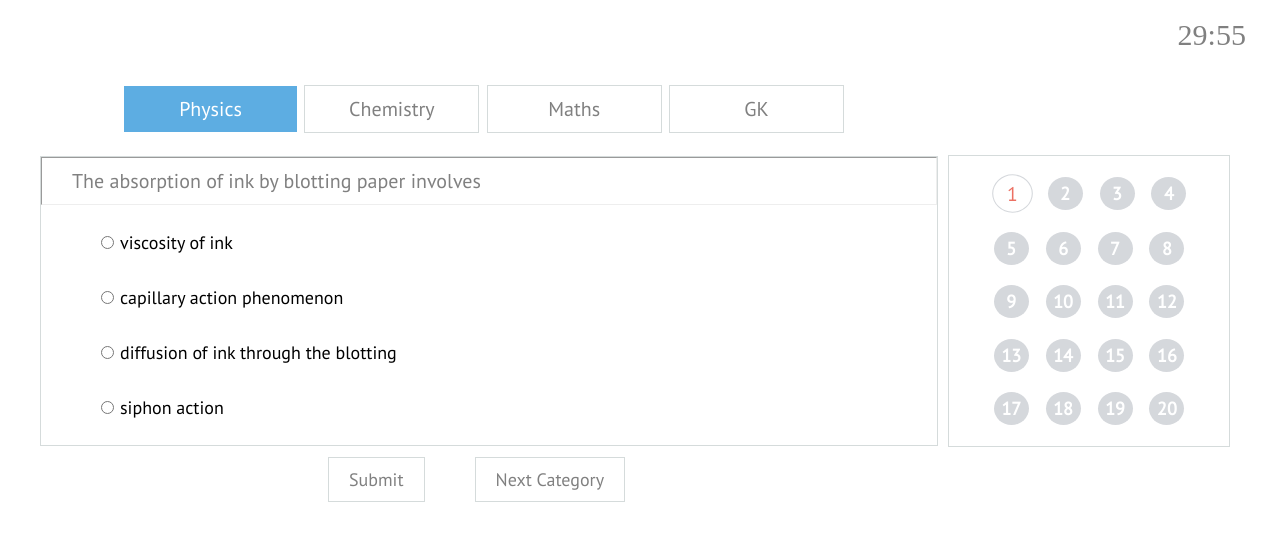
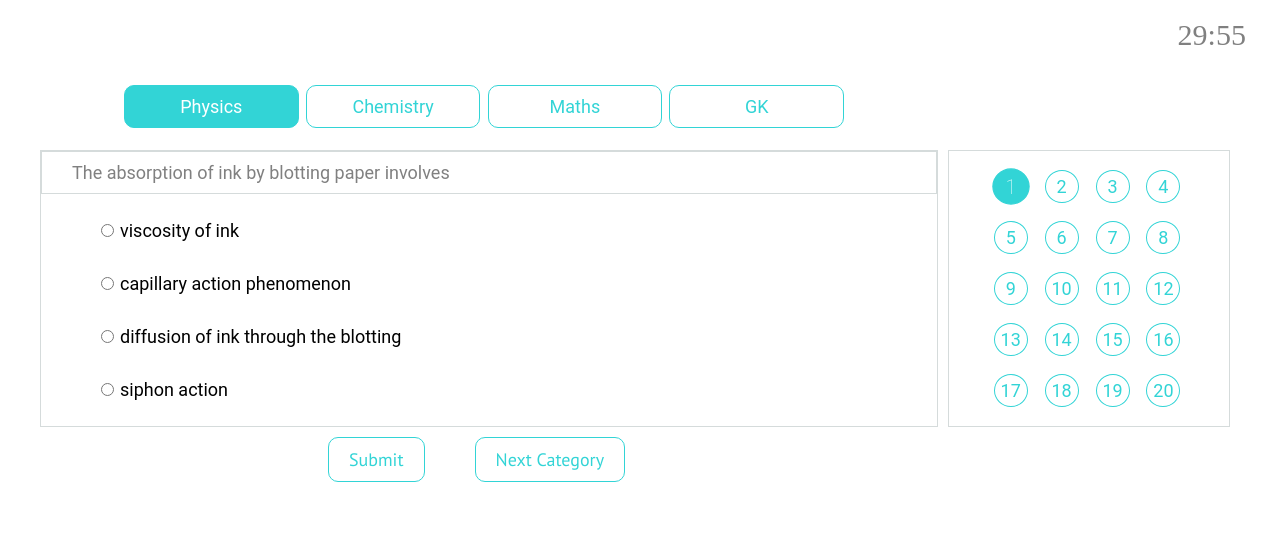
Before and after one commit to iamadityavishnu/avjpj-mbc-se, a PHP site: page /s-exam/php/question.php in a window 1280 px wide; the page is wider, and only the part inside the window is pictured. Shown: the top 541 px of that part. Run offline with PHP 8.4, Linux system fonts and the light colour scheme; data comes from the database, SQL or seed files in the repository; data that the repository does not hold is empty.

Commit message:
Edit Exam Page

```diff
--- a/s-exam/index.html
+++ b/s-exam/index.html
@@ -5,7 +5,7 @@
     <meta name="viewport" content="width=device-width, initial-scale=1.0">
     <title>Document</title>
     <link rel="stylesheet" href="style.css?v=1">
-    <link href="https://fonts.googleapis.com/css2?family=Cinzel:wght@700&display=swap" rel="stylesheet">
+    <link href="https://fonts.googleapis.com/css2?family=Roboto&display=swap" rel="stylesheet">
 </head>
 <body>
     <div class="q-container">
--- a/s-exam/style.css
+++ b/s-exam/style.css
@@ -20,7 +20,7 @@
 }
 .container {
     padding: 20px;
-    font-family: 'PT Sans', sans-serif;
+    font-family: 'Roboto', sans-serif;
     margin-left: 20px;
     margin-right: 20px;
     margin-top: 1%;
@@ -39,9 +39,8 @@
 .question {
     background-color: #fff;
     color: gray;
-    font-weight: 500;
-    border: 1px inset;
-    font-size: 20px;
+    border: 1px solid #D5DBDB;
+    font-size: 18px;
     padding: 10px;
     padding-left: 30px;
 }
@@ -50,7 +49,7 @@
     flex-direction: row;
     flex-wrap: wrap;
     width: 18vw;
-    height: 270px;
+    height: 255px;
     padding: 10px 10px 10px 40px;
     margin: 10px;
     align-items: center;
@@ -58,30 +57,31 @@
     border: 1px solid #D5DBDB;
 }
 .q-circle {
-    background-color: #D5D8DC;
     padding: 5px;
-    width: 25px;
+    width: 22px;
     text-align: center;
     border-radius: 50%;
-    transition: .7s;
-    font-weight: bold;
+    transition: .5s;
     font-size: 18px;
-    color: #fff;
+    color: #32D4D6;
+    border: 1px solid #32D4D6;
     margin: 5px;
 }
 .q-circle:hover {
     cursor: pointer;
 }
 .question-selected {
-    background-color: #fff !important;
-    border: 1px solid #D5D8DC !important;
+    background-color: #32D4D6 !important;
+    border: 1px solid #32D4D6 !important;
     font-weight: lighter;
-    color: #EC7063;
+    color: #fff;
     transform: scale(1.1);
 }
 .question-done {
     pointer-events: none !important;
-    background-color: #EC7063  !important;
+    background-color: #33CC66  !important;
+    border: 1px solid #33CC66 ;
+    color: white;
 }
 #ans {
     cursor: pointer;
@@ -104,7 +104,6 @@
     cursor: pointer;
     opacity: 0.9;
     font-weight: bold;
-    background-color: rgba(255, 255, 255, 0.198);
 }
 #option_target div span {
     padding: 6px;
@@ -113,7 +112,6 @@
 #answer-selected {
     opacity: 0.9;
     font-weight: bold;
-    background-color: rgba(255, 255, 255, 0.198);
 }
 .topic-container {
     display: flex;
@@ -131,22 +129,23 @@
     padding: 10px;
     text-align: center;
     transition: .7s;
-    color: grey;
-    font-weight: 350;
-    font-size: 20px;
-    border: 1px solid #D5DBDB;
+    color: #32d4d6;
+    font-size: 18px;
+    background-color: transparent;
+    border: 1px solid #32d4d6;
+    border-radius: 10px;
     cursor: not-allowed;
 
 }
 .topic-selected {
-    background-color: #5DADE2  !important;
-    color: #fff !important;
-    border: none;
+    background-color: #32d4d6  !important;
+    color: white !important;
+    border: 1px solid #32d4d6;
 }
 .category-done {
-    background-color: #5DADE2  !important;
-    color: #fff !important;
-    border: none;
+    background-color: transparent  !important;
+    color: #32d4d6 !important;
+    border: 1px solid #32d4d6;
 }
 .line-next {
     border: 1px #fff;
@@ -161,17 +160,18 @@
 #submit input {
     font-family: 'PT Sans', sans-serif;
     padding: 10px 20px 10px 20px;
-    border: 1px solid #D5DBDB;
-    background-color: #fff;
-    color: grey;
-    font-weight: lighter;
+    border: 1px solid #32d4d6;
+    background-color: white;
+    color: #32d4d6;;
+    border-radius: 10px;
     font-size: 18px;
     transition: .7s;
     outline: none;
 }
 #submit input:hover {
-    background-color: #5DADE2  !important;
-    color: #fff !important;
+    background-color: #32d4d6;  !important;
+    color: white !important;
+    border: 1px solid #32d4d6;
     cursor: pointer;
     font-weight: 250;
     font-size: 20px;
```
